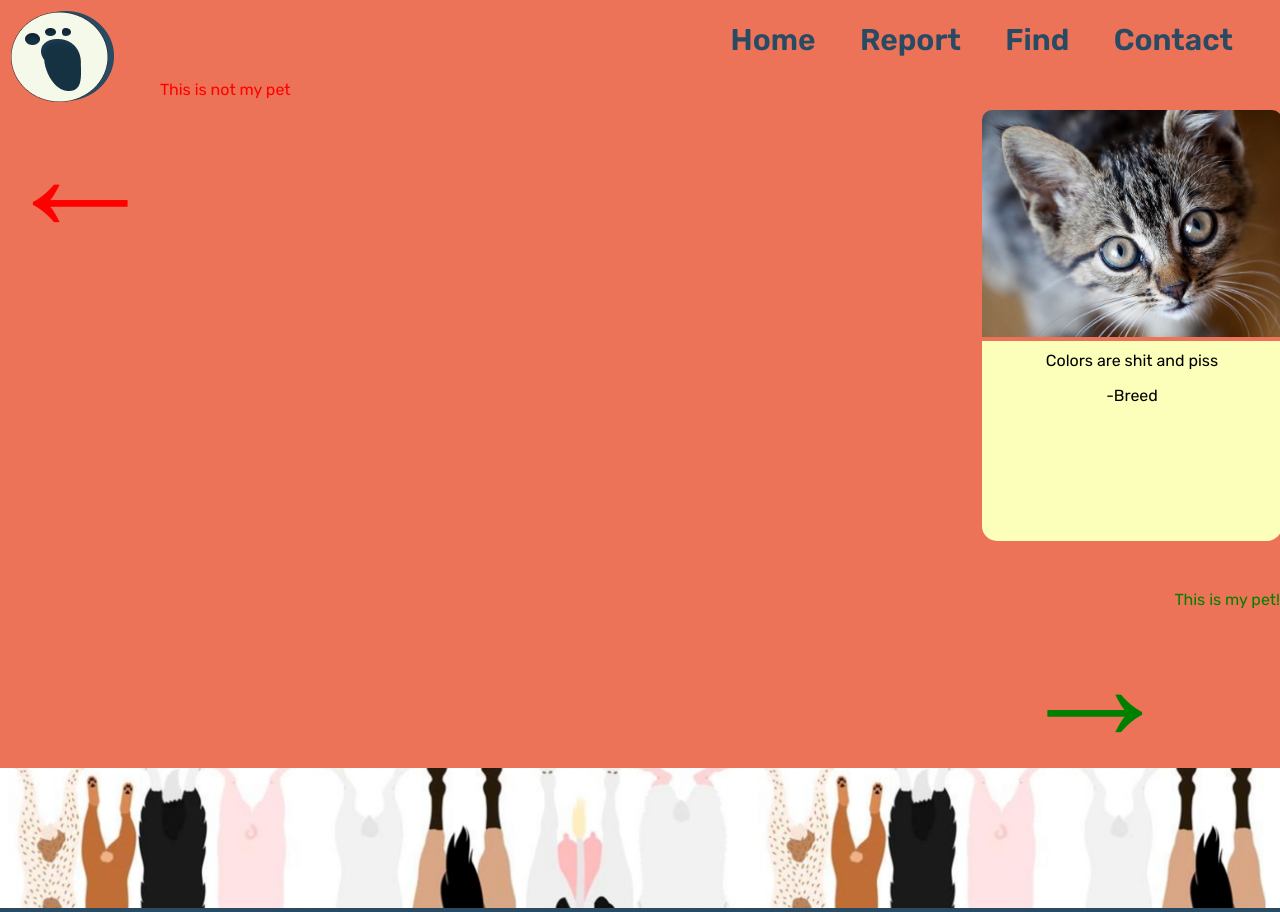
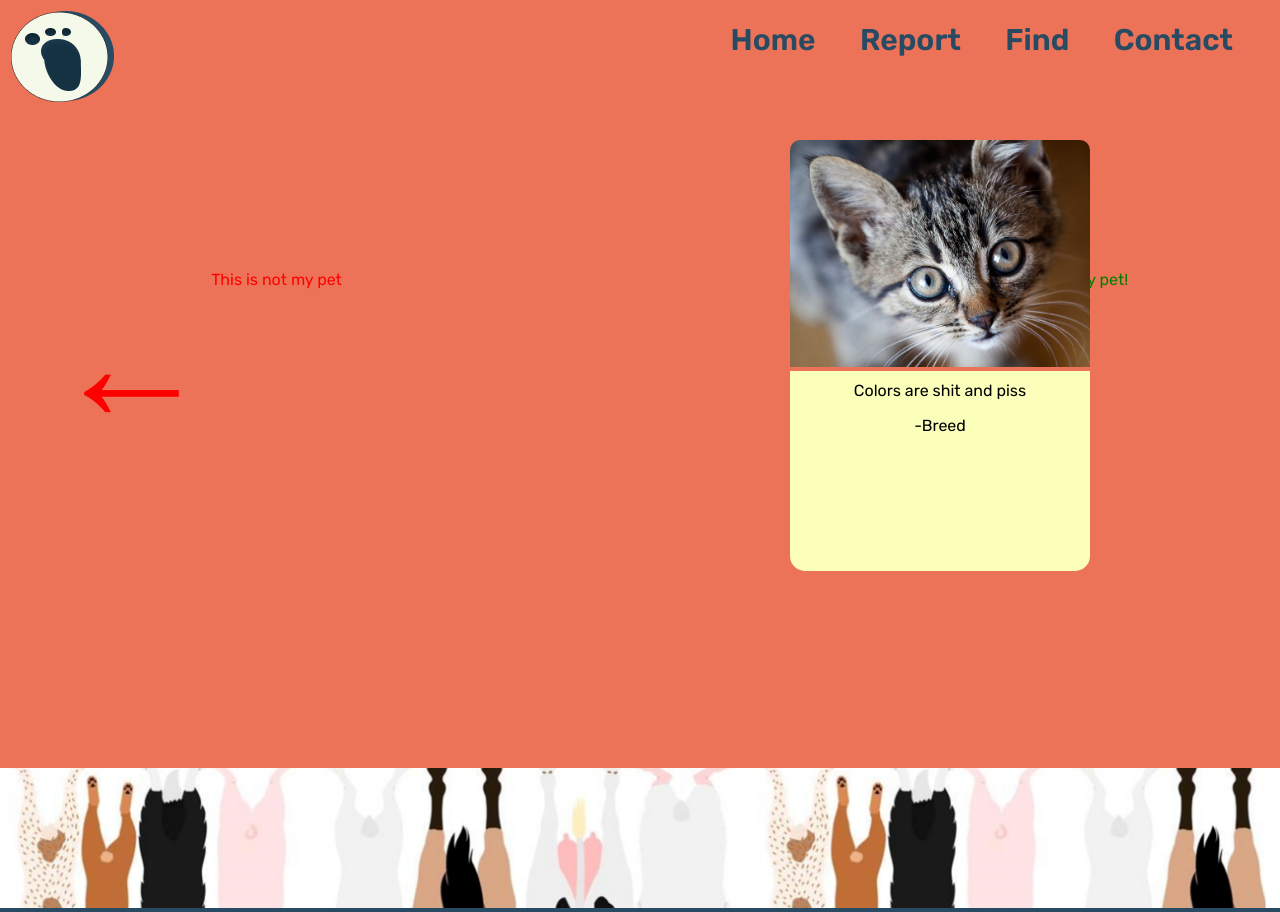
Before and after one commit to BennyWu1210/HackThe6ix, a React (Create React App) app in the folder website/: page /swipe in a window 1280 px wide. Built offline with nearby package versions, Linux system fonts and the light colour scheme.

Commit message:
commit does not look like a word anymore.

```diff
--- a/website/src/pages/Swipe.css
+++ b/website/src/pages/Swipe.css
@@ -3,9 +3,15 @@
     background-color: var(--red);
 }
 
+.gigachad {
+    display: flex;
+    justify-content: space-around;
+    align-items: center;
+    padding: 30px;
+}
+
 .left-arrow {
     display: flex;
-    justify-content: flex-start;
     width: 30%;
     float: left;
     color: red;
@@ -14,7 +20,6 @@
 
 .right-arrow {
     display: flex;
-    justify-content: flex-end;
     width: 30%;
     float: right;
     color: green;
@@ -27,6 +32,5 @@
 
 .image {
     display: flex;
-    justify-content: center;
     padding: 10px;
 }
--- a/website/src/pages/Swipe.jsx
+++ b/website/src/pages/Swipe.jsx
@@ -34,6 +34,7 @@ export default function Swipe() {
     return (
         <div className="swipe-body">
             <Navbar color="blue"></Navbar>
+            <div className="gigachad">
               <div className="left-arrow">
                   <div className="arrow">←</div>
                   This is not my pet
@@ -49,6 +50,8 @@ export default function Swipe() {
                 <div className="arrow">→</div>
                 This is my pet!
               </div>
+            </div>
+
             <Footer></Footer>
         </div>
     );
```
Lines whose indentation alone changed are shown as unchanged.
